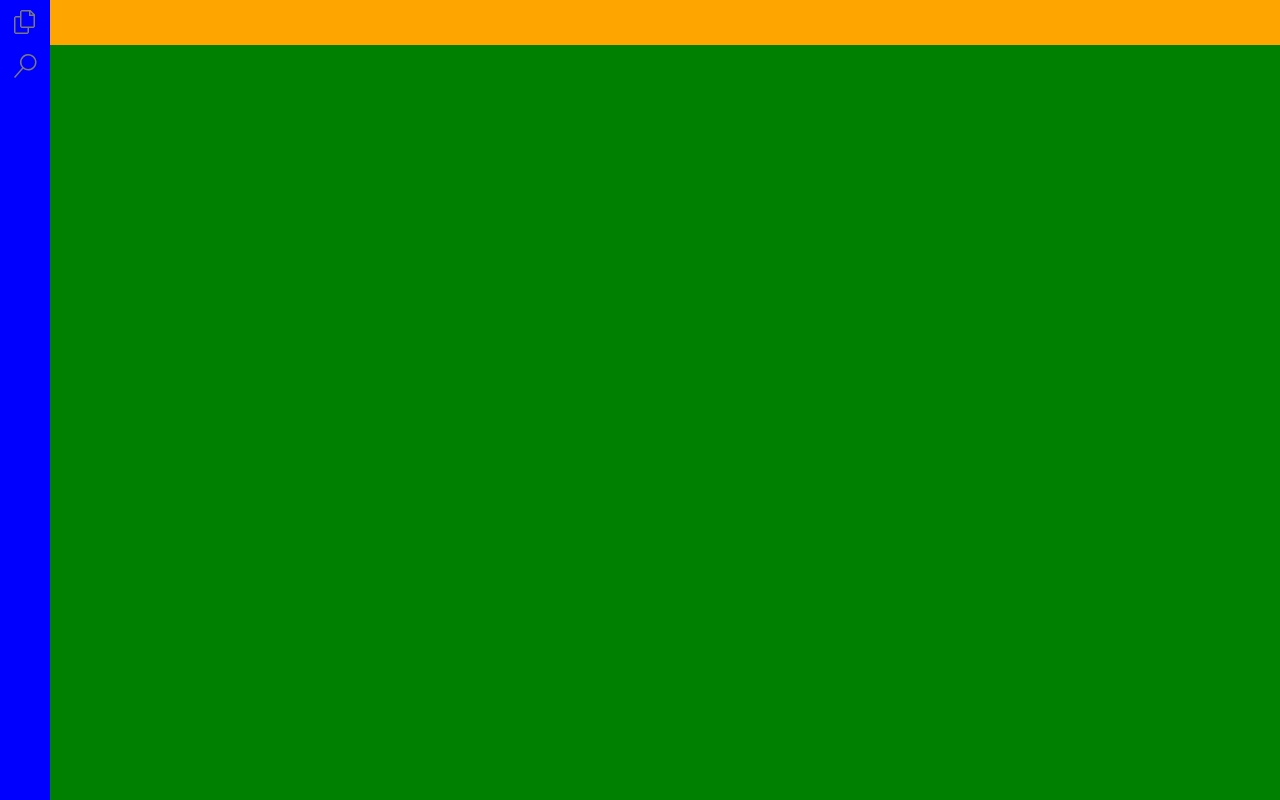
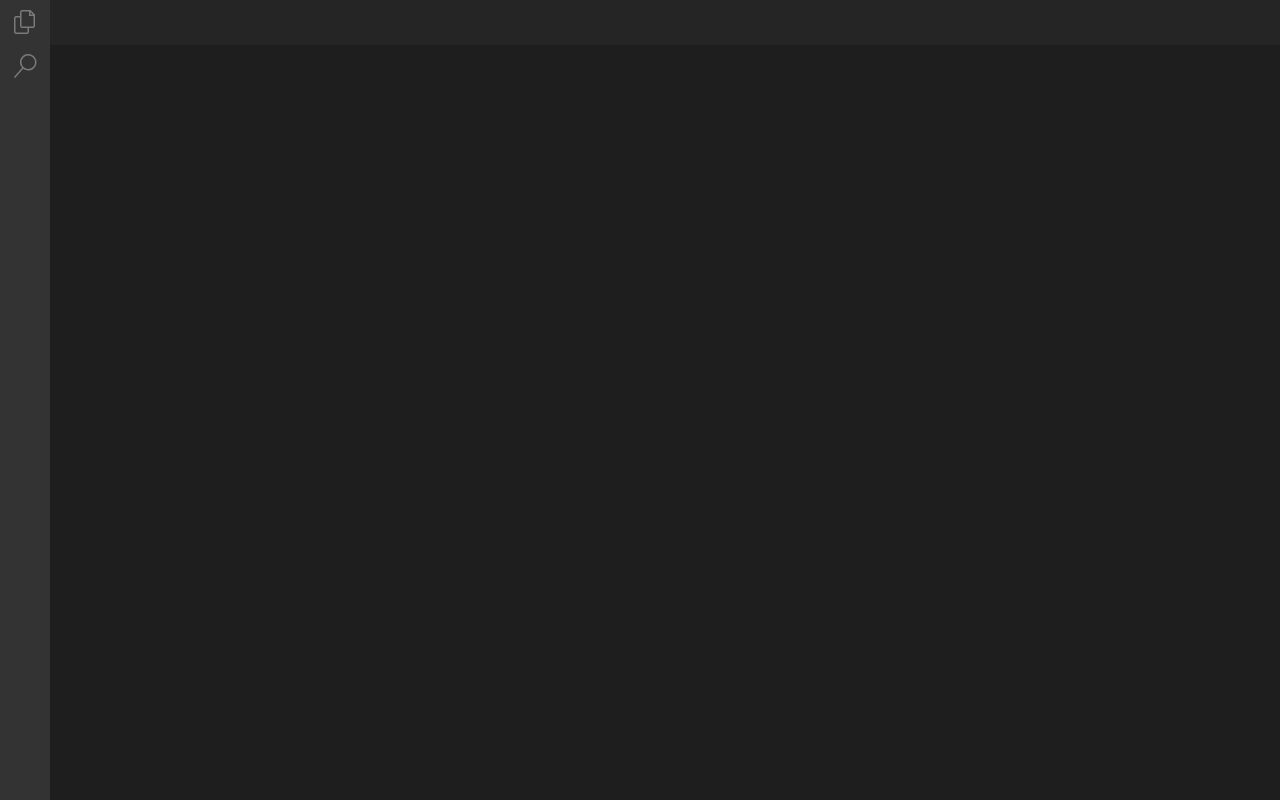
Before and after one commit to c-hex/vs-blog, a React (Create React App) app: page / in a window 1280 px wide. Built offline with nearby package versions, Linux system fonts and the light colour scheme.

Commit message:
[1108] 게시물 관리 기능 구현 완료, Dark theme 적용

```diff
--- a/src/components/Accordion.js
+++ b/src/components/Accordion.js
@@ -29,7 +29,6 @@
 const AccordionWrap = styled.div`
   display: flex;
   align-items: center;
-  color: #fff;
   font-weight: bold;
   font-size: 0.8rem;
   padding: 2px 0;
--- a/src/pages/Main.js
+++ b/src/pages/Main.js
@@ -180,10 +180,11 @@
   padding: 10px 0;
   cursor: pointer;
 
-  border-left: ${({ selected }) => (selected ? 2 : 0)}px solid white;
-
+  border-left: ${({ theme, selected }) =>
+    `${selected ? 2 : 0}px solid ${theme.color.text}`};
   > svg {
-    color: ${({ selected }) => (selected ? "white" : "#7a7a7a")};
+    color: ${({ theme, selected }) =>
+      selected ? theme.color.text : "#7a7a7a"};
   }
 `;
 
--- a/src/style/GlobalStyle.js
+++ b/src/style/GlobalStyle.js
@@ -8,7 +8,7 @@
 }
 
 *:not(svg, path) {
-  color: #fff;
+  color: ${({ theme }) => theme.color.text};
 }
 
 *::-webkit-scrollbar {
--- a/src/style/theme.js
+++ b/src/style/theme.js
@@ -1,10 +1,12 @@
 export const darkTheme = {
   color: {
-    primary: "green",
-    secondary: "orange",
-    third: "blue",
+    primary: "#1e1e1e",
+    secondary: "#252526",
+    third: "#333",
 
-    selected: "pink",
-    hover: "red",
+    selected: "#505050",
+    hover: "#3c3c3c",
+
+    text: "#fff",
   },
 };
```
